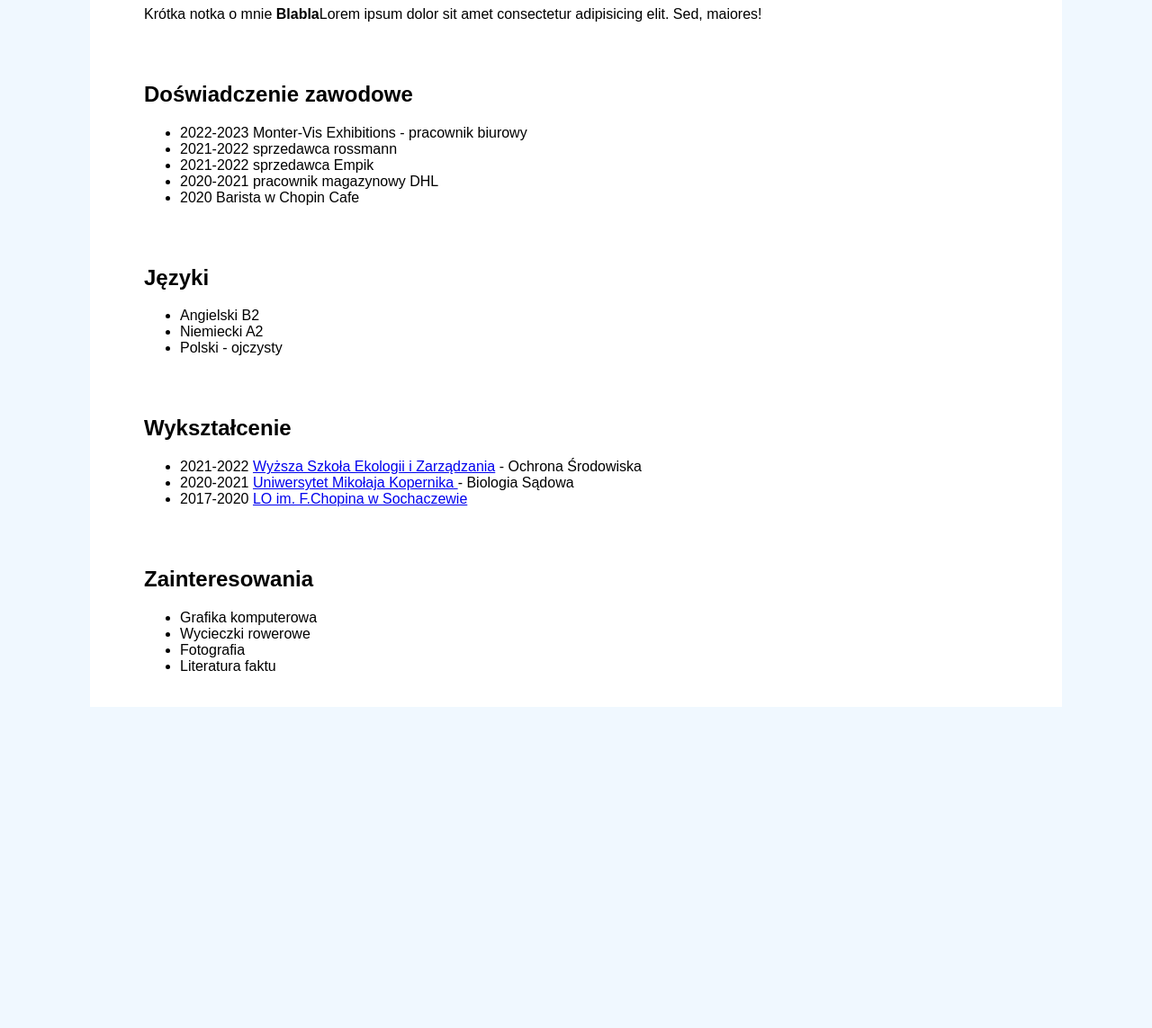
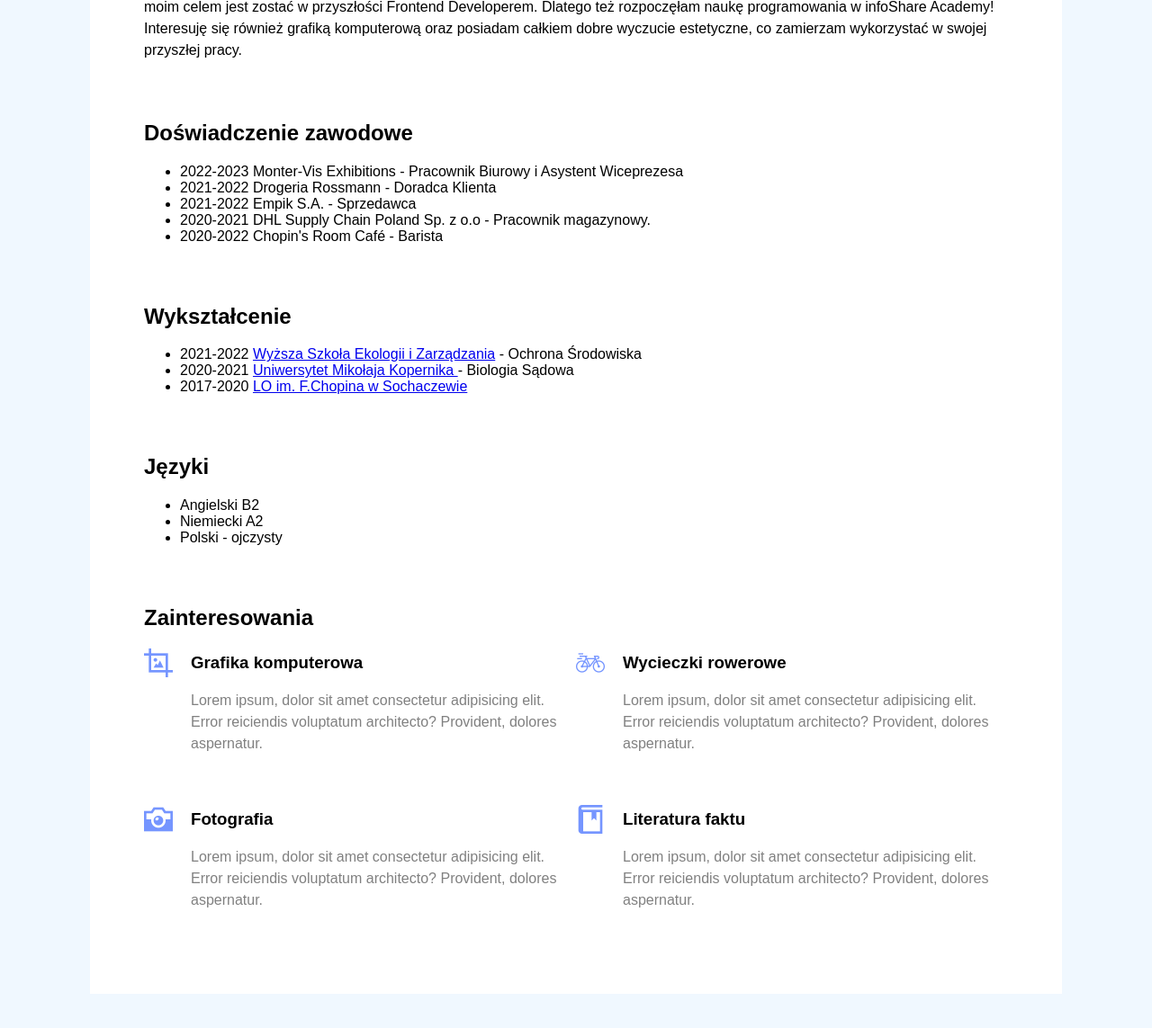
Before and after one commit to Barbara-Szymanska/HTML-CV-basic-course, a plain HTML site: page index.html in a window 1280 px wide. Shown: the part 389-1532 px from the top of the page at 90% size. Before the commit the page ends 1223 px from the top, so only its background shows below. Drawn offline with Linux system fonts and the light colour scheme.

Commit message:
Classes and hobby icons added, positioning of elements, change of sections content

```diff
--- a/index.html
+++ b/index.html
@@ -6,17 +6,17 @@
     </head>
     <body>
         <header>
-            <img src="images/11.jpg"/>
+            <img class="profile-picture circle" src="images/11.jpg"/>
             <div>
                 <h1>Barbara Szymańska</h1>
                 <span>Pracownik biurowy</span>
             </div>
             <address>
                 <ul>
-                    <li><img src="images/phone.png"><b>Numer telefonu: 123 456 789</b></li>
-                    <li><img src="images/mail.png"><b>Email: basia.szymanska@gmail.com</b></li>
-                    <li><img src="images/birthday-cake.png"><b>Data urodzenia: 14-11-2001</b></li>
-                    <li><img src="images/pin.png"><b>Miejsce zamieszkania: Sochaczew</b></li>
+                    <li><img class="address-icon circle" src="images/phone.png"><b>Numer telefonu: 123 456 789</b></li>
+                    <li><img class="address-icon circle" src="images/mail.png"><b>Email: basia.szymanska@gmail.com</b></li>
+                    <li><img class="address-icon circle" src="images/birthday-cake.png"><b>Data urodzenia: 14-11-2001</b></li>
+                    <li><img class="address-icon circle" src="images/pin.png"><b>Miejsce zamieszkania: Sochaczew</b></li>
                 </ul>
             </address>
 
@@ -24,16 +24,24 @@
         <main>
             <section>
                 <h2>O mnie</h2>
-                <p>Krótka notka o mnie <b>Blabla</b>Lorem ipsum dolor sit amet consectetur adipisicing elit. Sed, maiores! </p>
+                <p>Mam na imię <b>Basia!</b> Aktualnie pracuję w firmie produkującej meble oraz stoiska targowe na stanowisku pracownika biurowego, jednak moim celem jest zostać w przyszłości Frontend Developerem. Dlatego też rozpoczęłam naukę programowania w infoShare Academy! Interesuję się również grafiką komputerową oraz posiadam całkiem dobre wyczucie estetyczne, co zamierzam wykorzystać w swojej przyszłej pracy.</p>
             </section>
             <section>
                 <h2>Doświadczenie zawodowe</h2>
                 <ul>
-                    <li>2022-2023 Monter-Vis Exhibitions - pracownik biurowy</li>
-                    <li>2021-2022 sprzedawca rossmann</li>
-                    <li>2021-2022 sprzedawca Empik </li>
-                    <li>2020-2021 pracownik magazynowy DHL</li>
-                    <li>2020 Barista w Chopin Cafe</li>
+                    <li>2022-2023 Monter-Vis Exhibitions - Pracownik Biurowy i Asystent Wiceprezesa</li>
+                    <li>2021-2022 Drogeria Rossmann - Doradca Klienta</li>
+                    <li>2021-2022 Empik S.A. - Sprzedawca</li>
+                    <li>2020-2021 DHL Supply Chain Poland Sp. z o.o - Pracownik magazynowy.</li>
+                    <li>2020-2022 Chopin's Room Café - Barista</li>
+                </ul>
+            </section>
+            <section>
+                <h2>Wykształcenie</h2>
+                <ul>
+                    <li>2021-2022 <a href="https://wseiz.pl/">Wyższa Szkoła Ekologii i Zarządzania</a> - Ochrona Środowiska</li>
+                    <li>2020-2021 <a href="https://www.umk.pl/">Uniwersytet Mikołaja Kopernika </a> - Biologia Sądowa </li>
+                    <li>2017-2020 <a href="https://losochaczew.pl/">LO im. F.Chopina w Sochaczewie</a></li>
                 </ul>
             </section>
             <section>
@@ -45,20 +53,36 @@
                     </ul>
             </section>
             <section>
-                <h2>Wykształcenie</h2>
-                <ul>
-                    <li>2021-2022 <a href="https://wseiz.pl/">Wyższa Szkoła Ekologii i Zarządzania</a> - Ochrona Środowiska</li>
-                    <li>2020-2021 <a href="https://www.umk.pl/">Uniwersytet Mikołaja Kopernika </a> - Biologia Sądowa </li>
-                    <li>2017-2020 <a href="https://losochaczew.pl/">LO im. F.Chopina w Sochaczewie</a></li>
-                </ul>
-            </section>
-            <section>
                 <h2>Zainteresowania</h2>
-                    <ul>
-                        <li>Grafika komputerowa</li>
-                        <li>Wycieczki rowerowe</li>
-                        <li>Fotografia</li>
-                        <li>Literatura faktu</li>
+                    <ul class="hobbies">
+                        <li>
+                            <img src="images/graphic.png">
+                            <div>
+                                <h3> Grafika komputerowa</h3>
+                                <p>Lorem ipsum, dolor sit amet consectetur adipisicing elit. Error reiciendis voluptatum architecto? Provident, dolores aspernatur.</p>
+                            </div>
+                        </li>
+                        <li>
+                            <img src="images/bike.png">
+                            <div>
+                                <h3> Wycieczki rowerowe</h3>
+                                <p>Lorem ipsum, dolor sit amet consectetur adipisicing elit. Error reiciendis voluptatum architecto? Provident, dolores aspernatur.</p>
+                            </div>
+                        </li>
+                        <li>
+                            <img src="images/camera.png">
+                            <div>
+                                <h3> Fotografia</h3>
+                                <p>Lorem ipsum, dolor sit amet consectetur adipisicing elit. Error reiciendis voluptatum architecto? Provident, dolores aspernatur.</p>
+                            </div>
+                        </li>
+                        <li>
+                            <img src="images/book.png">
+                            <div>
+                                <h3> Literatura faktu</h3>
+                                <p>Lorem ipsum, dolor sit amet consectetur adipisicing elit. Error reiciendis voluptatum architecto? Provident, dolores aspernatur.</p>
+                            </div>
+                        </li>
 
                     </ul>
             </section>
--- a/style.css
+++ b/style.css
@@ -4,19 +4,21 @@ body{
     padding: 40px 0px;
 }
 
+h1 {
+    font-size: 36px;
+}
+
 h2 {
     font-size: 28x;
 }
-h1 {
-    font-size: 36px;
+
+h3 {
+    margin-top: 5px;
 }
 span {
     color: grey;
 }
-img {
-    width: 180px;
-    height: 240px;
-}
+
 section,
 header {
     padding: 10px 60px 20px 60px;
@@ -35,12 +37,43 @@ header ul {
 header li {
     margin-bottom: 15px;
 }
-header address img {
+.address-icon {
     width: 16px;
     height: 16px;
     background-color: cornflowerblue;
     margin-right: 10px;
     padding: 8px;
     vertical-align: middle;
+}
+.circle {
     border-radius: 50%;
 }
+
+.profile-picture {
+    width: 180px;
+    height: 180px;
+}
+.hobbies {
+    list-style: none;
+    padding: 0;
+    display: flex;
+    flex-wrap: wrap;
+}
+.hobbies li {
+    width: 50%;
+    display: flex;
+    align-items: flex-start;
+    margin-bottom: 40px;
+
+}
+.hobbies div {
+    margin-left: 20px;
+}
+
+.hobbies p {
+    color: grey;
+}
+
+p {
+    line-height: 1.5;
+}
```
Also changed, not shown: images/11.jpg, images/bike.png (added), images/book.png (added), images/camera.png (added), images/graphic.png (added).
